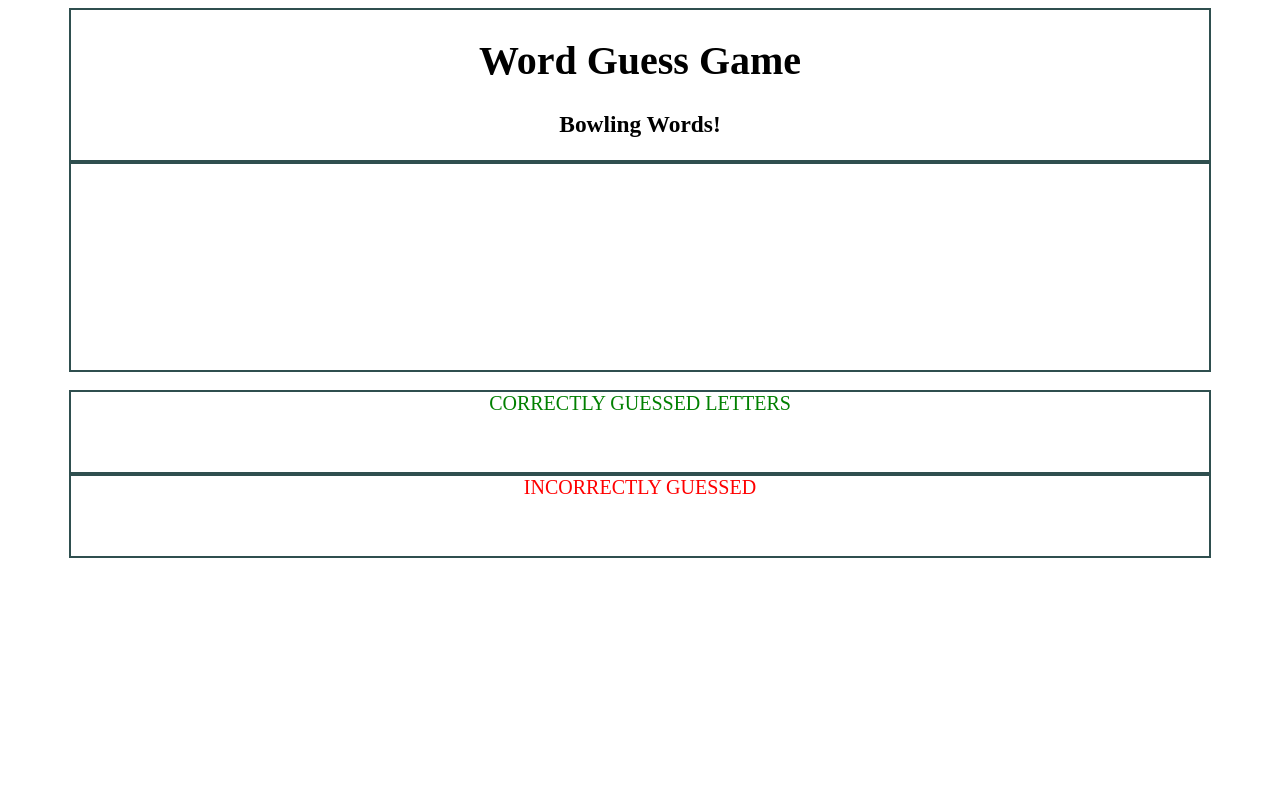
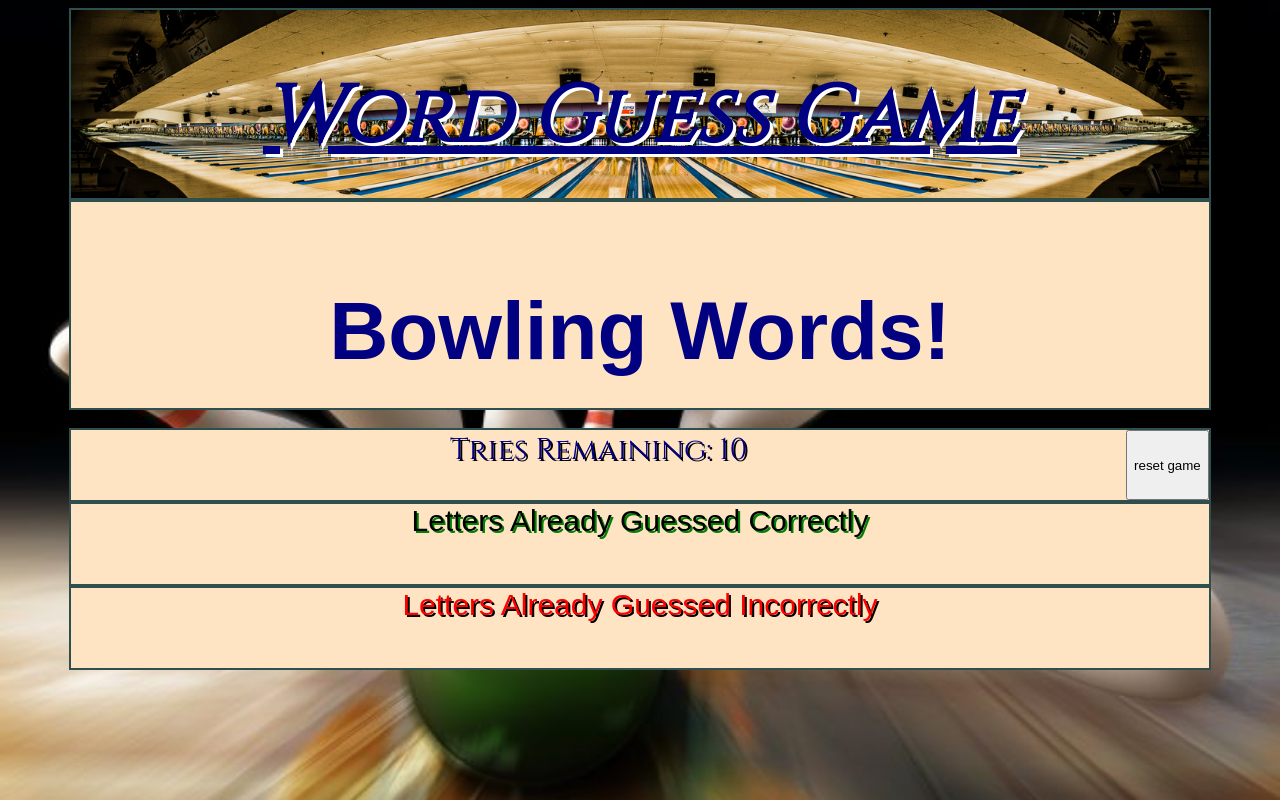
Before and after one commit to kyleruff1/Word-Guess-Game, a plain HTML site: page index.html in a window 1280 px wide. Drawn offline with Linux system fonts and the light colour scheme; a web font is replaced by a local one.

Commit message:
css added

```diff
--- a/assets/javascript/game.js
+++ b/assets/javascript/game.js
@@ -1,11 +1,16 @@
 // create an array of words
 const word = ['strike', 'spare', 'split', 'bowl', 'foul', 'polish', 'oil'];
+const maxTries = 10;
 // choose word randomly
-let randomNumber = Math.floor(Math.random() * word.length);
-let chosenWord = word[randomNumber];
-let rightWord = [];
-let wrongWord = [];
-let underScore = [];
+var randomNumber = Math.floor(Math.random() * word.length);
+var chosenWord = word[randomNumber];
+var rightWord = [];
+var wrongWord = [];
+var underScore = [];
+var guessesLeft = 0;
+var gameStarted = false;
+var hasFinished = false;
+var wins = 0;
 
 
 
@@ -14,17 +19,22 @@ let underScore = [];
 let docUnderscore = document.getElementsByClassName('underscores');
 let docRightGuess = document.getElementsByClassName('rightguess');
 let docWrongGuess = document.getElementsByClassName('wrongguess');
+let remaingLetters = document.getElementsByClassName('remaining');
+let resetGame = document.getElementsByClassName('reset');
+
+
 // testing
 console.log(chosenWord);
 
 // create underscores based on length of word
-let generateUnderscore = () => {
+var generateUnderscore = () => {
     for(let i = 0; i < chosenWord.length; i++) {
         underScore.push('_');
 
     }
     return underScore;
 }
+console.log(underScore);
 
 
 // get user's guess
--- a/assets/style.css
+++ b/assets/style.css
@@ -1,52 +1,102 @@
 header  {
      height: 150px;
     border-style: solid;
+    font-weight: 1000;
     border-width: 2px;
-    font-size: 20px;
+    font-size: 250%;
     text-align: center;
     border-color: darkslategrey;
     width: 90%;
     margin: 0px auto;
+    font-family: 'Cinzel', serif;
+    background-image: url(/assets/images/Panorama+90per+01.jpg);
+    background-size: 100%;
+    text-decoration-line: underline;
+    text-shadow: 3px 3px white;
+    font-style: oblique;
+    color: navy;
+    padding-bottom: 3%;
+    text-emphasis-color: tan;
+    font-weight: 1000;
+
+
+}
+.remaining     {
+    background-color: bisque;
+    height: 70px;
+    border-style: solid;
+    border-width: 2px;
+    font-size: 30px;
+    text-shadow: 2px 2px black;
+    text-align: center;
+    border-color: darkslategrey;
+    width: 90%;
+    margin: 0px auto;
+    color: navy;
+    font-family: 'Cinzel', serif;
+    text-size-adjust: 50%;
+
+
 }
 
 .underscores     {
+    background-color: bisque;
     height: 80px;
     border-style: solid;
     border-width: 2px;
-    font-size: 80px;
+    font-size: 70px;
+    text-align: center;
+    border-color: darkslategrey;
+    width: 90%;
+    margin: 0px auto;
+    color: navy;
+    padding-bottom: 10%;
+    font-family: fantasy;
+    text-size-adjust: 50%;
+
+
+}
+
+.rightguess     {
+    background-color: bisque;
+    text-shadow: 2px 2px green;
+    height: 80px;
+    border-style: solid;
+    border-width: 2px;
+    font-size: 30px;
     text-align: center;
     border-color: darkslategrey;
     width: 90%;
     margin: 0px auto;
     color: black;
-    padding-bottom: 10%;
-
-
-}
-
-.rightguess     {
-    height: 80px;
-    border-style: solid;
-    border-width: 2px;
-    font-size: 20px;
-    text-align: center;
-    border-color: darkslategrey;
-    width: 90%;
-    margin: 0px auto;
-    color: green;
+    font-family: 'Cuprum', sans-serif;
 
 
 }
 
 .wrongguess     {
+    background-color: bisque;
+    text-shadow: 2px 2px black;
     height: 80px;
     border-style: solid;
     border-width: 2px;
-    font-size: 20px;
+    font-size: 30px;
     text-align: center;
     border-color: darkslategrey;
     width: 90%;
     margin: 0px auto;
     color: red;
+    font-family: 'Cuprum', sans-serif;
 
 }
+
+body    {
+    background-image: url(/assets/images/5TRrG7gLc.jpg);
+    background-size: 100%;
+}
+
+.reset  {
+    float: right;
+    height: 100%;
+
+}
--- a/index.html
+++ b/index.html
@@ -9,17 +9,20 @@
   <link rel="stylesheet" href="assets/reset.css" class="c">
 </head>
 <body>
+    <link href="https://fonts.googleapis.com/css?family=Cinzel|Cuprum&display=swap" rel="stylesheet">
     <script type="text/javascript" src="/assets/javascript/game.js"></script>
 <div class="container">
   <header>
     <h1>Word Guess Game</h1>
-    <h3>Bowling Words!</h3>
+
   </header>
-      <div class="underscores"></div>
-      <br>
-        <div class="rightguess">CORRECTLY GUESSED LETTERS</div>
+      <div class="underscores"> <h3>Bowling Words!</h3>
+    </div>    <br>
+    <div class="remaining">Tries Remaining: 10 <button class="reset">reset game</button></div>
 
-        <div class="wrongguess">INCORRECTLY GUESSED</div>
+        <div class="rightguess">Letters Already Guessed Correctly</div>
+
+        <div class="wrongguess">Letters Already Guessed Incorrectly</div>
 
 </div>
 
```
Also changed, not shown: assets/images/5TRrG7gLc.jpg (added).
